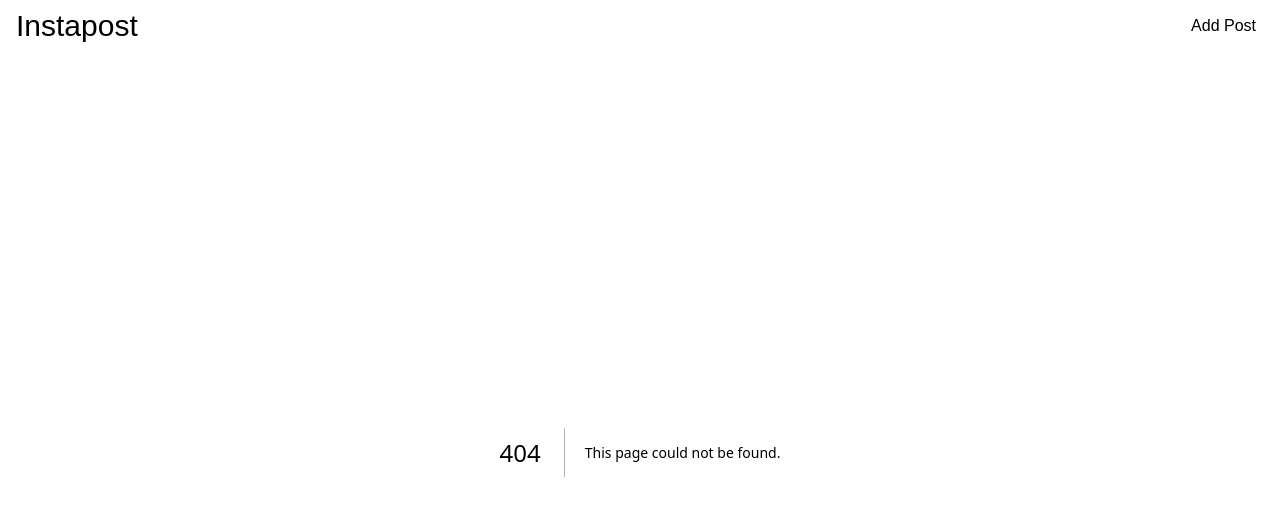
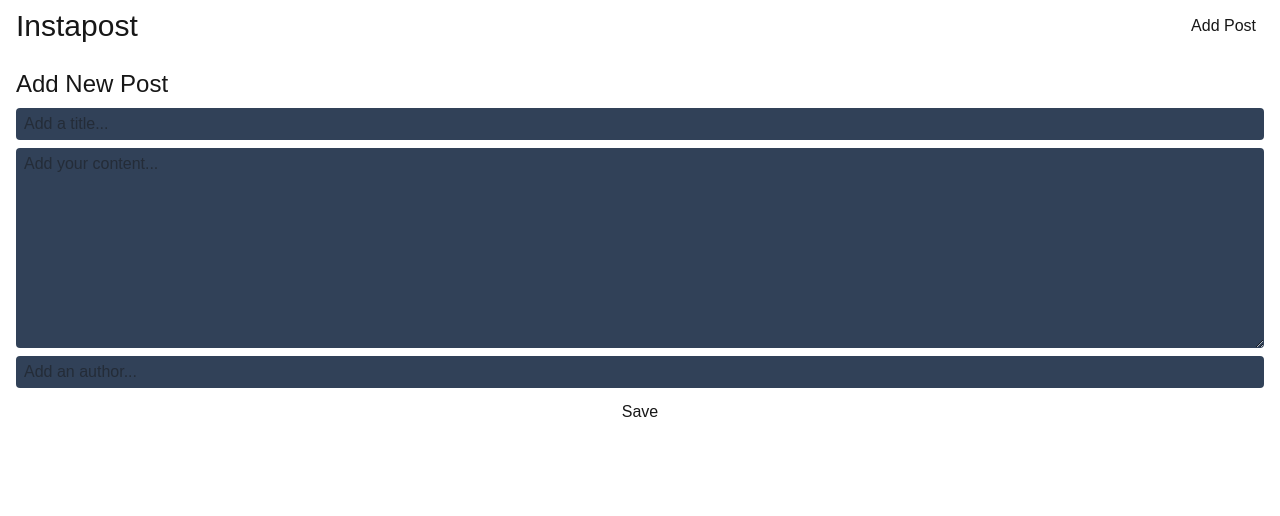
Before and after one commit to johanv-mi/nextjs-prisma, a Next.js app: page /new in a window 1280 px wide. Before the commit this address had no page. Shown: the top 516 px of the page. Built offline with nearby package versions, Linux system fonts and the light colour scheme.

Commit message:
design post form

```diff
--- /dev/null
+++ b/app/new/page.tsx
@@ -0,0 +1,30 @@
+export default function NewPostPage() {
+  return (
+    <main className="p-4">
+      <form className="grid gap-2">
+        <h2 className="text-2xl">Add New Post</h2>
+        <input
+          className="bg-slate-700 rounded px-2 py-1"
+          name="title"
+          type="text"
+          placeholder="Add a title..."
+        />
+        <textarea
+          className="bg-slate-700 rounded px-2 py-1"
+          name="content"
+          placeholder="Add your content..."
+          rows={8}
+        />
+        <input
+          className="bg-slate-700 rounded px-2 py-1"
+          name="author"
+          type="text"
+          placeholder="Add an author..."
+        />
+        <button className="hover:bg-slate-600 px-2 py-1 rounded cursor-pointer">
+          Save
+        </button>
+      </form>
+    </main>
+  );
+}
```
